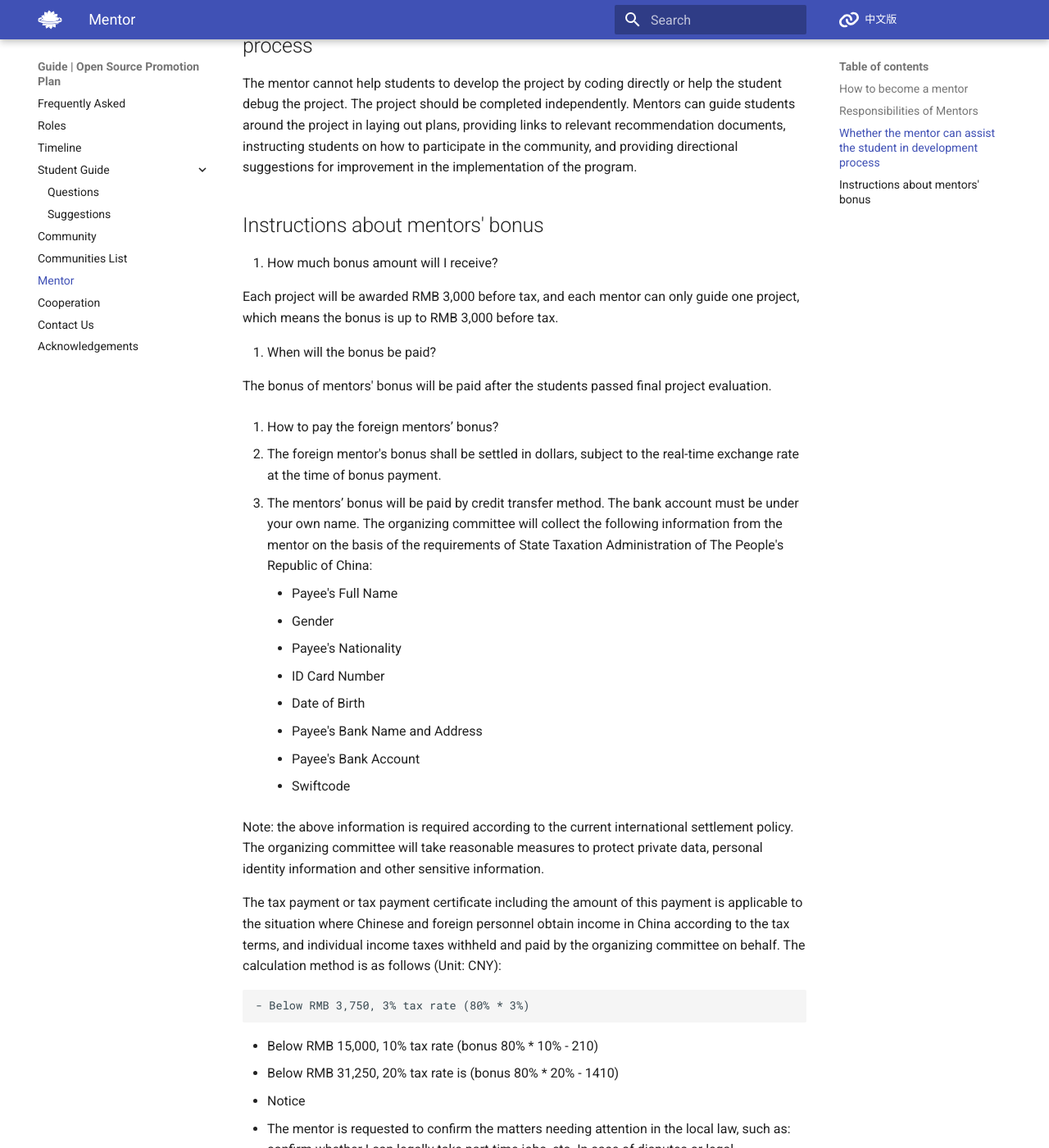
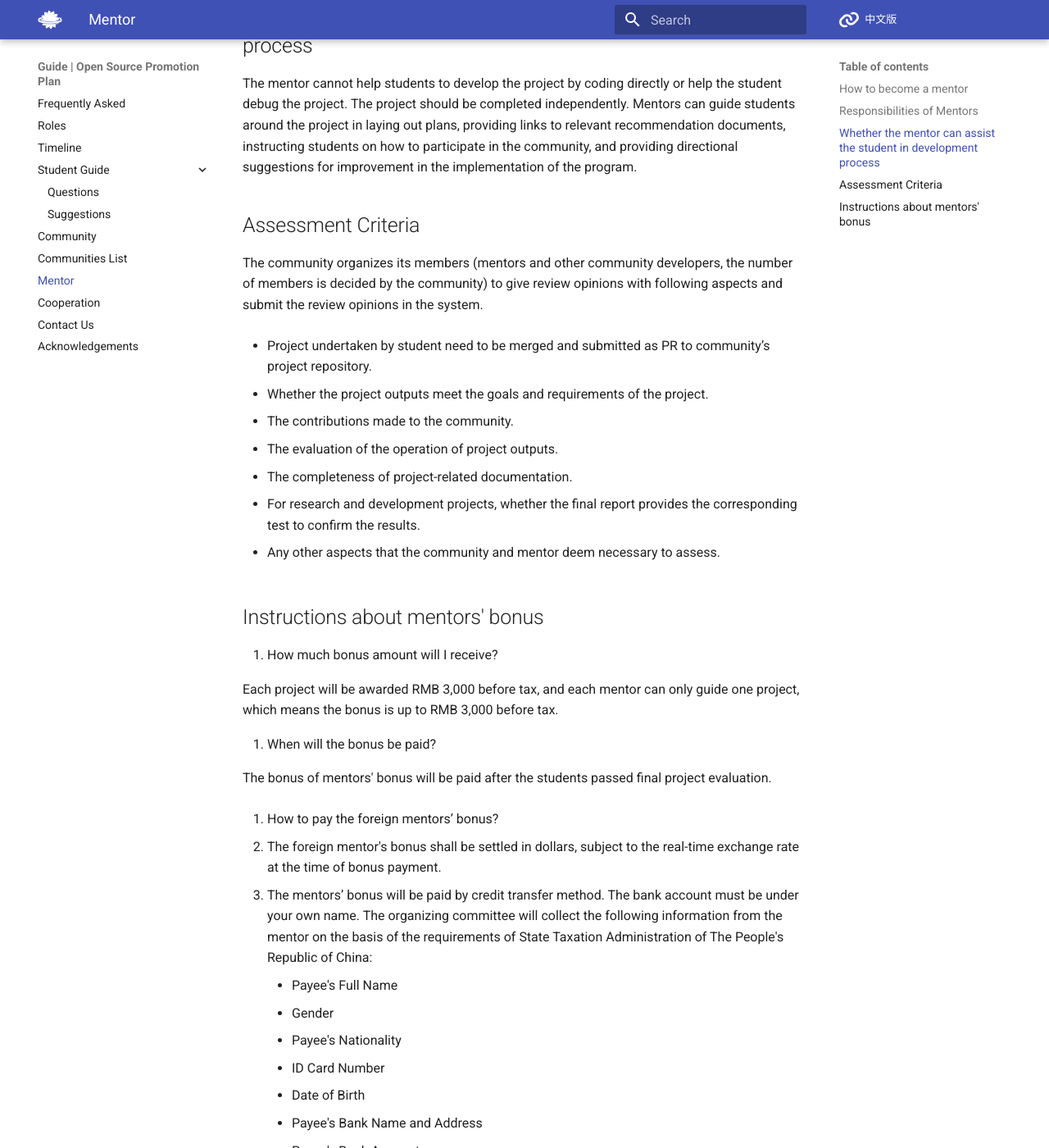
Before and after one commit to summer-ospp/help-en, an MkDocs documentation site: the page built from docs/mentor.md, in a window 1280 px wide and 1400 px high, scrolled down 1077 px. Shown: the whole window at 82% size. Built offline with MkDocs 1.6.1 and Material for MkDocs 9.7.7, drawn with Linux system fonts in a browser that asks for light colours; comment, search, counter and statistics services are not loaded; some of the changed text lies outside the part shown.

Commit message:
Update mentor.md

```diff
--- a/docs/mentor.md
+++ b/docs/mentor.md
@@ -30,6 +30,26 @@ The mentor cannot help students to develop the project by coding directly or hel
 
 
 
+## Assessment Criteria
+
+The community organizes its members (mentors and other community developers, the number of members is decided by the community) to give review opinions with following aspects and submit the review opinions in the system.
+
+   - Project undertaken by student need to be merged and submitted as PR to community’s project repository.
+
+   - Whether the project outputs meet the goals and requirements of the project.
+
+   - The contributions made to the community.
+
+   - The evaluation of the operation of project outputs.
+
+   - The completeness of project-related documentation.
+
+   - For research and development projects, whether the final report provides the corresponding test to confirm the results.
+
+   - Any other aspects that the community and mentor deem necessary to assess.
+
+
+
 ## Instructions about mentors' bonus
 
 1. How much bonus amount will I receive?
@@ -58,7 +78,7 @@ The mentor cannot help students to develop the project by coding directly or hel
 
    The tax payment or tax payment certificate including the amount of this payment is applicable to the situation where Chinese and foreign personnel obtain income in China according to the tax terms, and individual income taxes withheld and paid by the organizing committee on behalf. The calculation method is as follows (Unit: CNY):
 
-    - Below RMB 3,750, 3% tax rate (80% * 3%)
+   - Below RMB 3,750, 3% tax rate (80% * 3%)
    - Below RMB 15,000, 10% tax rate (bonus 80% * 10% - 210)
    - Below RMB 31,250, 20% tax rate is (bonus 80% * 20% - 1410)
 
```
